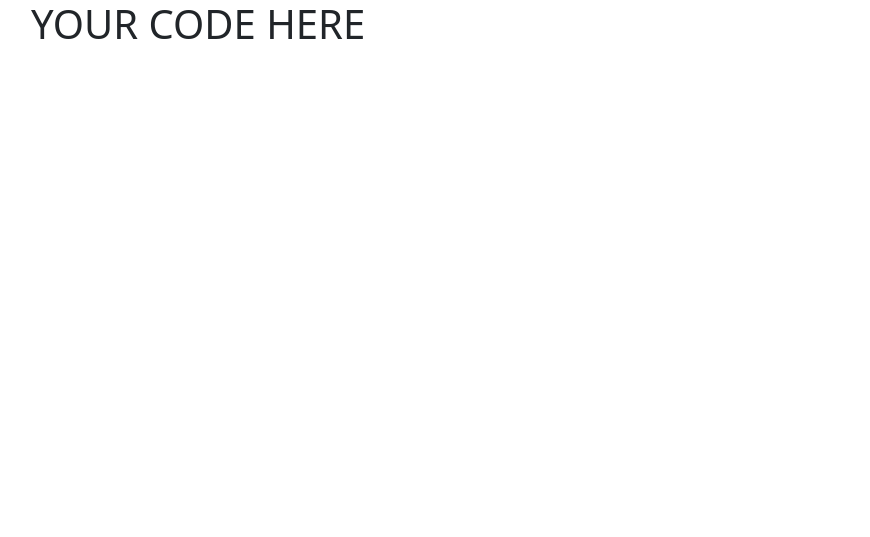
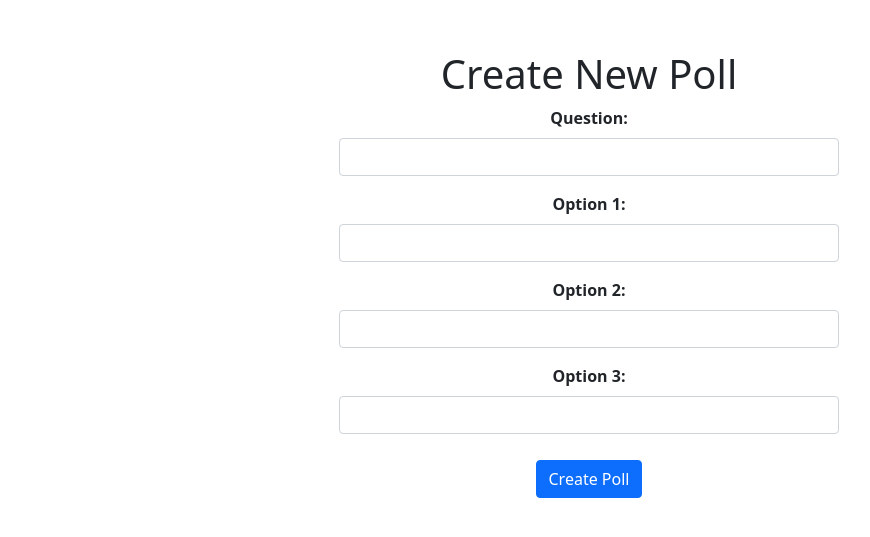
Before and after one commit to ew432usna/pollstr, a Flask app: page /poll/new in a window 1280 px wide. Shown: the top 537 px of the page, without its empty margins (51-921 px from the left). Run offline with Flask 3, Linux system fonts and the light colour scheme.

Commit message:
Adding New Poll Page and CSS

```diff
--- /dev/null
+++ b/static/css/style.css
@@ -0,0 +1,34 @@
+/* style.css */
+
+/* Add your custom CSS styles here */
+
+.container {
+  margin-top: 50px;
+}
+
+/* Style the form */
+form {
+  max-width: 500px;
+  margin: 0 auto;
+  text-align: center; /* Center text within the form */
+}
+
+/* Style form labels */
+.form-label {
+  font-weight: bold;
+}
+
+/* Style form inputs */
+.form-control {
+  margin-bottom: 10px;
+}
+
+/* Style the create poll button */
+.btn-primary {
+  margin-top: 10px;
+}
+
+/* Center the title */
+h1 {
+  text-align: center;
+}
--- a/templates/new_poll.html
+++ b/templates/new_poll.html
@@ -1,3 +1,19 @@
+<!-- <!DOCTYPE html>
+<html lang="en">
+<head>
+    <meta charset="UTF-8">
+    <meta name="viewport" content="width=device-width, initial-scale=1.0">
+    <title>Create New Poll</title>
+    <link href="https://cdn.jsdelivr.net/npm/bootstrap@5.1.0/dist/css/bootstrap.min.css" rel="stylesheet">
+    <link rel="stylesheet" href="/static/css/style.css">
+</head>
+<body>
+<div class="container">
+    <h1>YOUR CODE HERE AHH</h1>
+</div>
+</body>
+</html> -->
+
 <!DOCTYPE html>
 <html lang="en">
 <head>
@@ -5,10 +21,30 @@
     <meta name="viewport" content="width=device-width, initial-scale=1.0">
     <title>Create New Poll</title>
     <link href="https://cdn.jsdelivr.net/npm/bootstrap@5.1.0/dist/css/bootstrap.min.css" rel="stylesheet">
+    <link rel="stylesheet" href="/static/css/style.css">
 </head>
 <body>
 <div class="container">
-    <h1>YOUR CODE HERE</h1>
+    <h1>Create New Poll</h1>
+    <form action="/poll" method="POST">
+        <div class="mb-3">
+            <label for="pollQuestion" class="form-label">Question:</label>
+            <input type="text" class="form-control" id="pollQuestion" required>
+        </div>
+        <div class="mb-3">
+            <label for="option1" class="form-label">Option 1:</label>
+            <input type="text" class="form-control" id="option1" required>
+        </div>
+        <div class="mb-3">
+            <label for="option2" class="form-label">Option 2:</label>
+            <input type="text" class="form-control" id="option2" required>
+        </div>
+        <div class="mb-3">
+            <label for="option3" class="form-label">Option 3:</label>
+            <input type="text" class="form-control" id="option3" required>
+        </div>
+        <button type="submit" class="btn btn-primary">Create Poll</button>
+    </form>
 </div>
 </body>
 </html>
```
